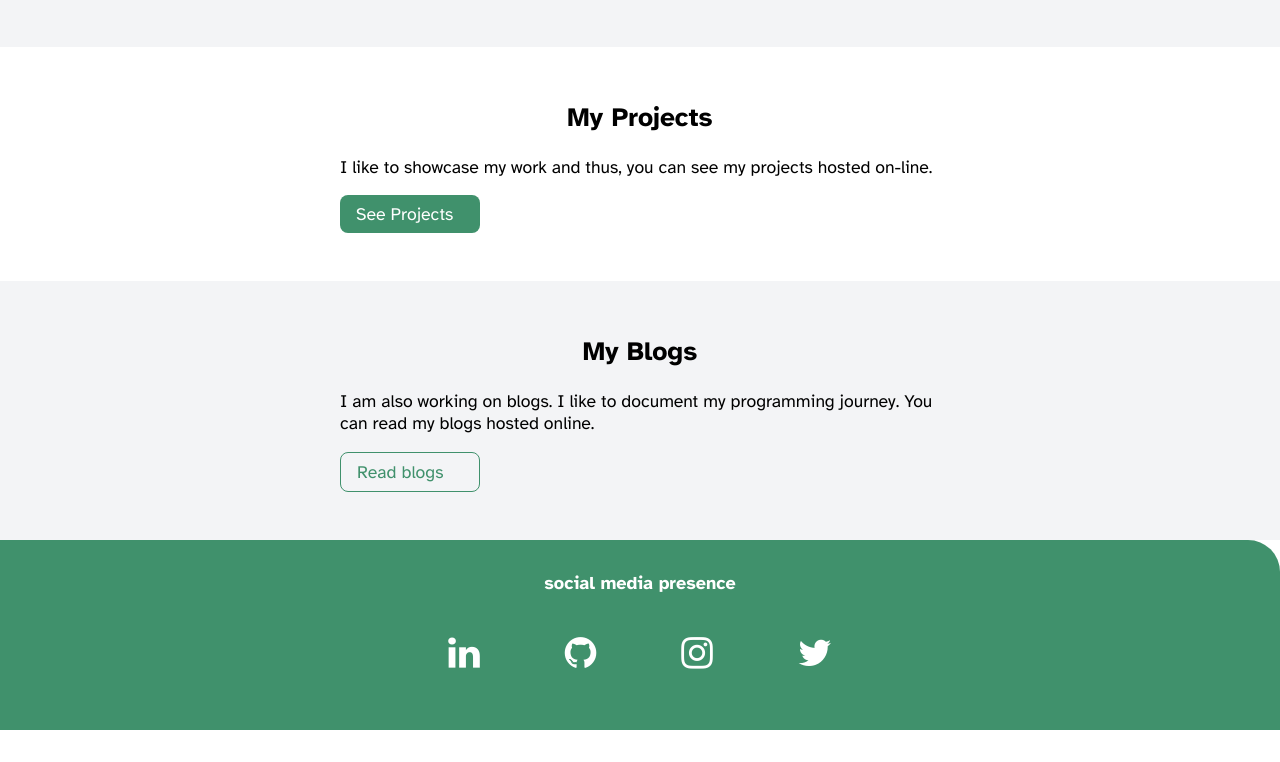
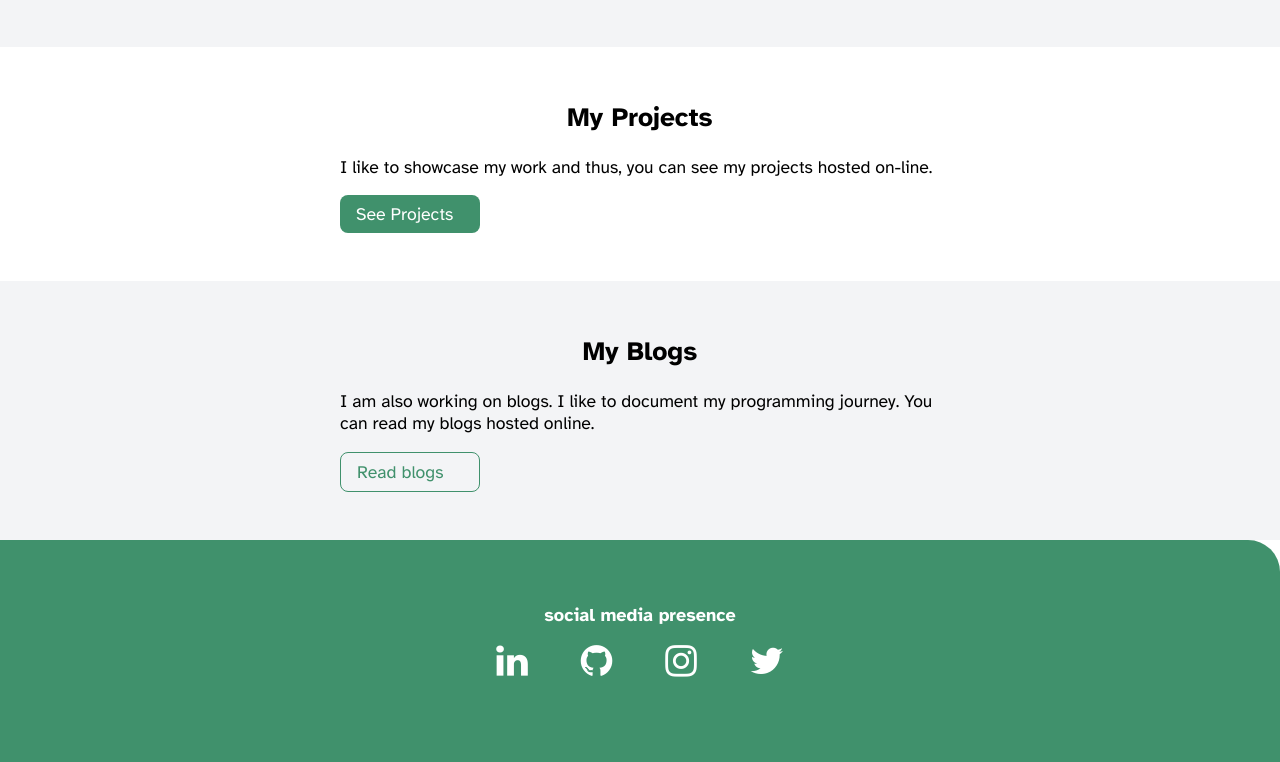
Before and after one commit to mansipadgelwar/MansiPadgelwar-Portfolio, a plain HTML site: page index.html in a window 1280 px wide. Shown: the part 938-1700 px from the top of the page. Before the commit the page ends 1668 px from the top, so only its background shows below. Drawn offline with Linux system fonts and the light colour scheme.

Commit message:
fix: footer alignment

```diff
--- a/index.html
+++ b/index.html
@@ -88,25 +88,25 @@
         <ul class="social-links list-non-bullet">
             <li class="list-item-inline">
 
-                <a class="list-link" href="https://www.linkedin.com/in/mansi-padgelwar-1051a8188/"><i class="fa fa-linkedin"
+                <a class="link" href="https://www.linkedin.com/in/mansi-padgelwar-1051a8188/"><i class="fa fa-linkedin"
                         aria-hidden="true"></i>
                 </a>
             </li>
             <li class="list-item-inline">
 
-                <a class="list-link" href="https://github.com/mansipadgelwar"><i class="fa fa-github"
+                <a class="link" href="https://github.com/mansipadgelwar"><i class="fa fa-github"
                         aria-hidden="true"></i>
                 </a>
             </li>
             <li class="list-item-inline">
 
-                <a class="list-link" href="https://www.instagram.com/hungry__coder/"><i class="fa fa-instagram"
+                <a class="link" href="https://www.instagram.com/hungry__coder/"><i class="fa fa-instagram"
                         aria-hidden="true"></i>
                 </a>
             </li>
             <li class="list-item-inline">
 
-                <a class="list-link" href="https://twitter.com/MansiPadgelwar"><i class="fa fa-twitter"
+                <a class="link" href="https://twitter.com/MansiPadgelwar"><i class="fa fa-twitter"
                         aria-hidden="true"></i>
                 </a>
             </li>
--- a/style.css
+++ b/style.css
@@ -143,7 +143,7 @@ hr {
 .footer{
     background-color:
     var(--primary-color);
-    padding: 2rem 1rem;
+    padding: 4rem 1rem;
     text-align: center;
     color: white;
     border-top-right-radius: 2rem;
@@ -153,7 +153,7 @@ hr {
 
 
 
-.list-link{
+.footer .link{
     text-decoration: none;
     color: white;
 }
@@ -161,14 +161,8 @@ hr {
 .footer .footer-header{
     font-weight: bold;
     font-size: large;
-    padding-bottom: 1rem;
   }
 
-  .footer .list-item-inline{
-    margin: 0.5rem;
-    padding: 0 2rem;
-    display: inline-block;
-  }
 
   .footer ul{
     padding-inline-start: 0px;
```
Also changed, not shown: blogs.html (+4 -4 lines), projects.html (+4 -4 lines).
